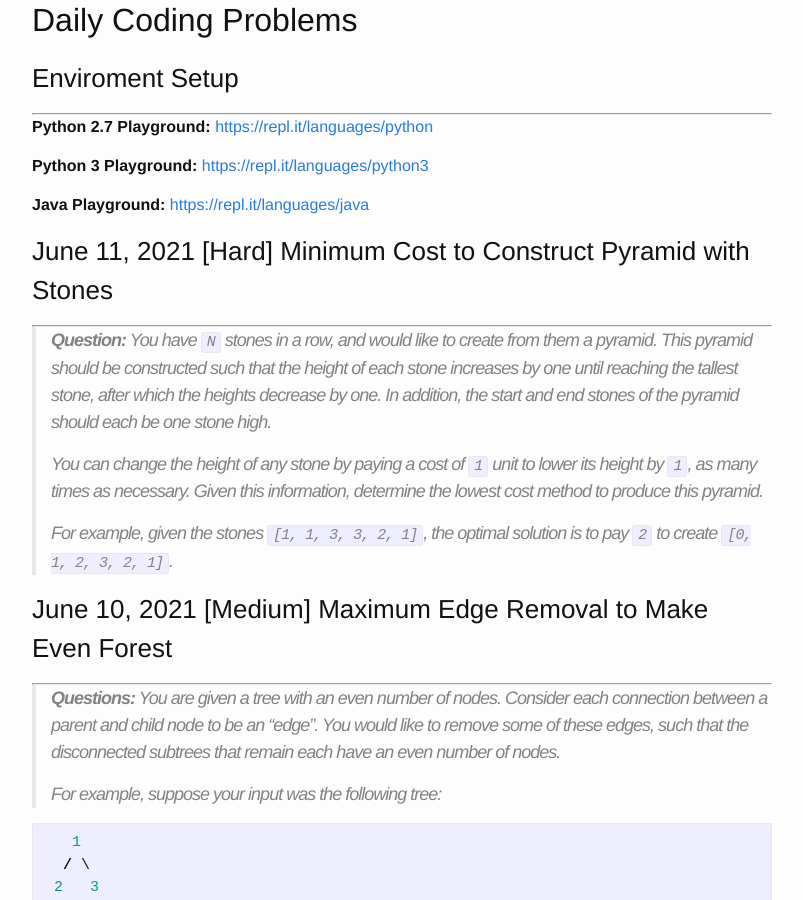
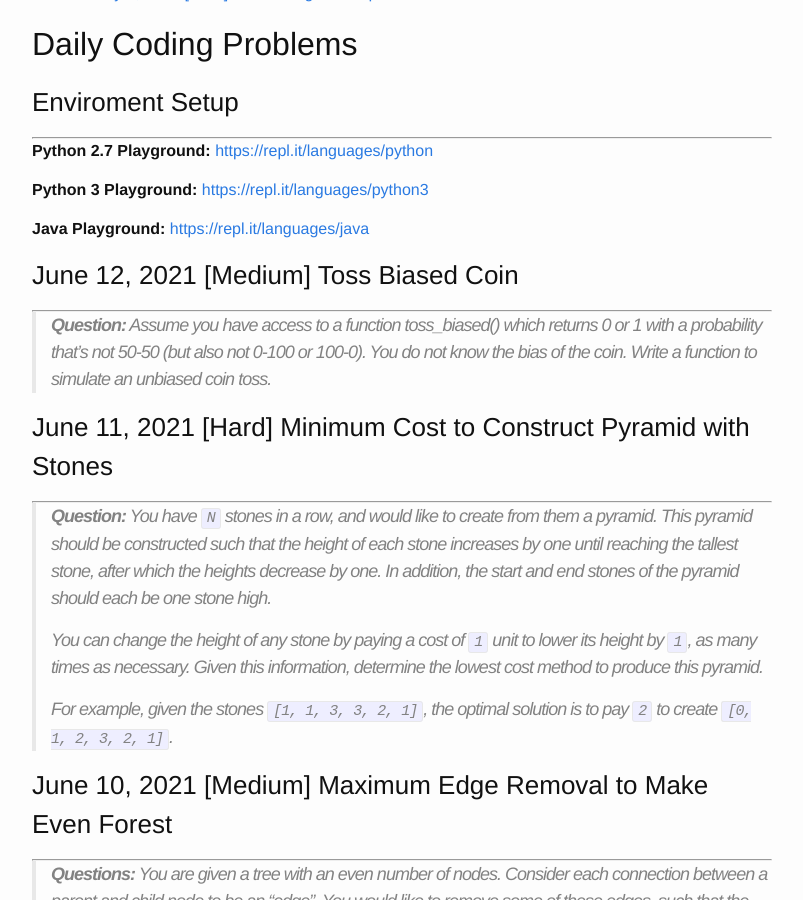
Before and after one commit to trsong/trsong.github.io, a Jekyll site: the page built from _posts/2021-05-01-DailyQuestionsMay.md, in a window 1280 px wide and 900 px high, scrolled down 1275 px. Shown: the whole window, without its empty margins (238-1041 px from the left). Built offline with Jekyll 4.4.1, drawn with Linux system fonts in a browser that asks for light colours; some of the changed text lies outside the part shown.

Commit message:
Add June 12 question.

```diff
--- a/_posts/2021-05-01-DailyQuestionsMay.md
+++ b/_posts/2021-05-01-DailyQuestionsMay.md
@@ -17,6 +17,11 @@ categories: Python/Java
 **Python 3 Playground:** [https://repl.it/languages/python3](https://repl.it/languages/python3)
 
 **Java Playground:** [https://repl.it/languages/java](https://repl.it/languages/java)
+
+
+### June 12, 2021 \[Medium\] Toss Biased Coin
+---
+> **Question:** Assume you have access to a function toss_biased() which returns 0 or 1 with a probability that's not 50-50 (but also not 0-100 or 100-0). You do not know the bias of the coin. Write a function to simulate an unbiased coin toss.
 
 
 ### June 11, 2021  \[Hard\] Minimum Cost to Construct Pyramid with Stones
```
